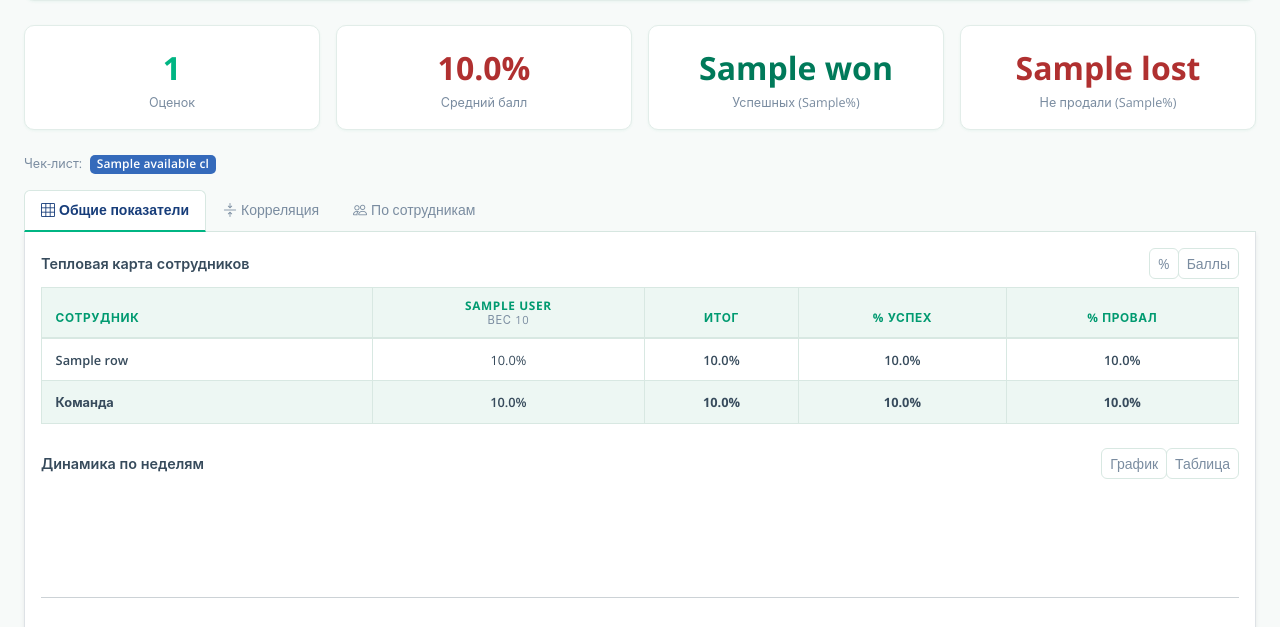
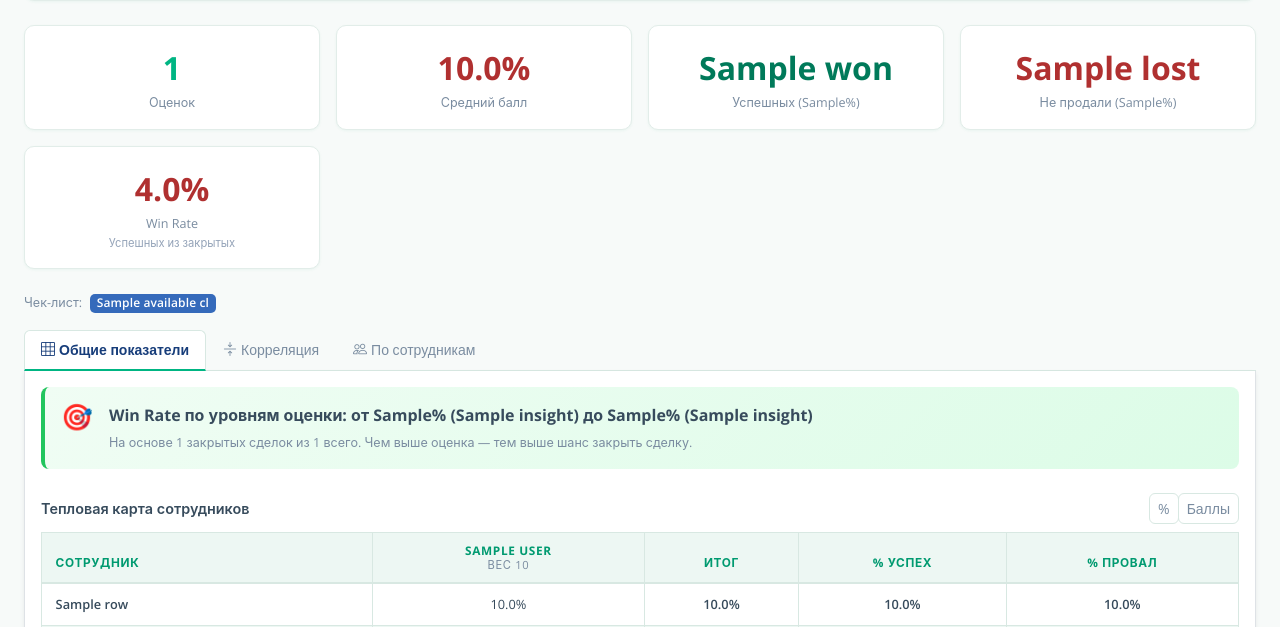
Before and after one commit to Legra13/listening_calls, a FastAPI app: template app/templates/reports/index.html in a window 1280 px wide. Shown: the part 472-1099 px from the top of the page. Run offline with FastAPI, Linux system fonts and the light colour scheme; the template is opened without the code that fills it: most values are stand-ins (such as "Sample title", 1, 10 or a date in 2020); some libraries are stand-ins or nearby versions.

Commit message:
авто-коммит: изменения кода

```diff
--- a/app/analytics.py
+++ b/app/analytics.py
@@ -223,7 +223,8 @@ def compute_kpi(rows: list[dict]) -> dict:
     won_pct = round(won / closed * 100, 1) if closed else None
     lost_pct = round(lost / closed * 100, 1) if closed else None
     return {"count": count, "avg_score": avg_score, "won": won, "lost": lost,
-            "won_pct": won_pct, "lost_pct": lost_pct}
+            "won_pct": won_pct, "lost_pct": lost_pct,
+            "win_rate": won_pct}   # алиас: won / (won+lost) * 100
 
 
 # ── Tab 1 — Общие показатели ─────────────────────────────────────────────────
@@ -250,6 +251,9 @@ def compute_tab1(rows: list[dict], checklist: Checklist) -> dict:
             "name": op,
             "cells": cells,
             "total": total,
+            "count": len(op_rows),
+            "won": won,
+            "lost": lost,
             "won_pct": round(won / closed * 100, 1) if closed else None,
             "lost_pct": round(lost / closed * 100, 1) if closed else None,
         })
--- a/app/templates/reports/index.html
+++ b/app/templates/reports/index.html
@@ -193,6 +193,25 @@
       </div>
     </div>
   </div>
+  <div class="col-6 col-md-3">
+    <div class="card shadow-sm text-center h-100">
+      <div class="card-body py-3">
+        {% if kpi.win_rate is not none %}
+          {% if kpi.win_rate >= 50 %}
+            <div class="fs-2 fw-bold text-success">{{ "%.1f"|format(kpi.win_rate) }}%</div>
+          {% elif kpi.win_rate >= 30 %}
+            <div class="fs-2 fw-bold text-warning">{{ "%.1f"|format(kpi.win_rate) }}%</div>
+          {% else %}
+            <div class="fs-2 fw-bold text-danger">{{ "%.1f"|format(kpi.win_rate) }}%</div>
+          {% endif %}
+        {% else %}
+          <div class="fs-2 fw-bold text-muted">—</div>
+        {% endif %}
+        <div class="text-muted small">Win Rate</div>
+        <div style="font-size:0.7rem;color:#94a3b8">Успешных из закрытых</div>
+      </div>
+    </div>
+  </div>
 </div>
 {% elif filters.checklist_id or filters.operators or filters.departments or filters.date_from or filters.date_to %}
 <div class="alert alert-secondary">
@@ -246,6 +265,28 @@
   {# ━━━━━━━━━━━━━━━━━━━━━━━━━━━━━━━━ TAB 1 ━━━━━━━━━━━━━━━━━━━━━━━━━━━━━━━━ #}
   <div class="tab-pane fade show active" id="tab1" role="tabpanel">
 
+    {# ── Ключевой инсайт ─────────────────────────────────────────────────── #}
+    {% if top_insight %}
+    <div class="mb-4 p-3 rounded-3 d-flex align-items-start gap-3"
+         style="background:linear-gradient(135deg,#f0fdf4,#dcfce7);border-left:4px solid #22c55e">
+      <span style="font-size:1.6rem;line-height:1.1">🎯</span>
+      <div>
+        <div class="fw-bold" style="font-size:1rem">
+          {% if top_insight.ratio_ok %}
+            Звонки с оценкой {{ top_insight.label_high }} закрываются в {{ top_insight.ratio }}× чаще слабых:
+            Win Rate {{ top_insight.wr_low }}% → {{ top_insight.wr_high }}%
+          {% else %}
+            Win Rate по уровням оценки: от {{ top_insight.wr_low }}% ({{ top_insight.label_low }}) до {{ top_insight.wr_high }}% ({{ top_insight.label_high }})
+          {% endif %}
+        </div>
+        <div class="text-muted small mt-1">
+          На основе {{ top_insight.total_closed }} закрытых сделок из {{ top_insight.total_all }} всего.
+          Чем выше оценка — тем выше шанс закрыть сделку.
+        </div>
+      </div>
+    </div>
+    {% endif %}
+
     {# Тепловая карта #}
     <div class="d-flex align-items-center justify-content-between mb-2">
       <span class="fw-semibold">Тепловая карта сотрудников</span>
@@ -274,8 +315,23 @@
         </thead>
         <tbody>
           {% for row in tab1.hm_rows %}
+          {% set _closed = row.won + row.lost %}
+          {% set _risk   = row.total is not none and row.total < 50 and row.count >= 3 %}
+          {% set _below  = (not _risk) and row.won_pct is not none
+                           and tab1.team_won_pct is not none
+                           and _closed >= 5
+                           and row.won_pct < (tab1.team_won_pct - 10) %}
           <tr>
-            <td class="text-start fw-semibold">{{ row.name }}</td>
+            <td class="text-start fw-semibold">
+              {{ row.name }}
+              {% if _risk %}
+                <span class="badge bg-danger ms-1" style="font-size:0.62rem;font-weight:500"
+                      title="Средний балл {{ '%.0f'|format(row.total) }}% — звонки ниже 50%">Зона риска</span>
+              {% elif _below %}
+                <span class="badge bg-warning text-dark ms-1" style="font-size:0.62rem;font-weight:500"
+                      title="Win Rate {{ '%.0f'|format(row.won_pct) }}% — ниже командного {{ '%.0f'|format(tab1.team_won_pct) }}%">Ниже команды</span>
+              {% endif %}
+            </td>
             {% for cell in row.cells %}
             <td style="{{ heat_style(cell.pct) | safe }}">
               <span class="val-pct">
```
Also changed, not shown: app/routers/reports.py (+25 -0 lines).
